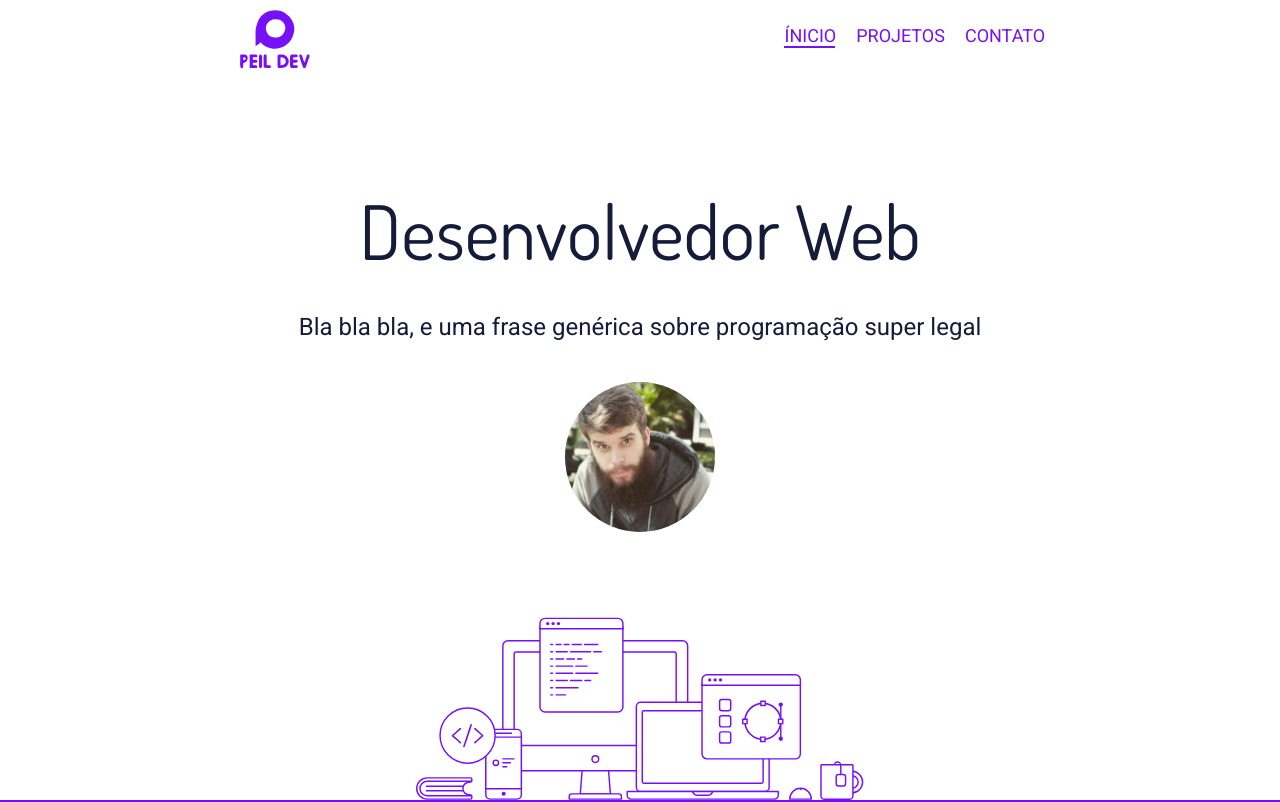
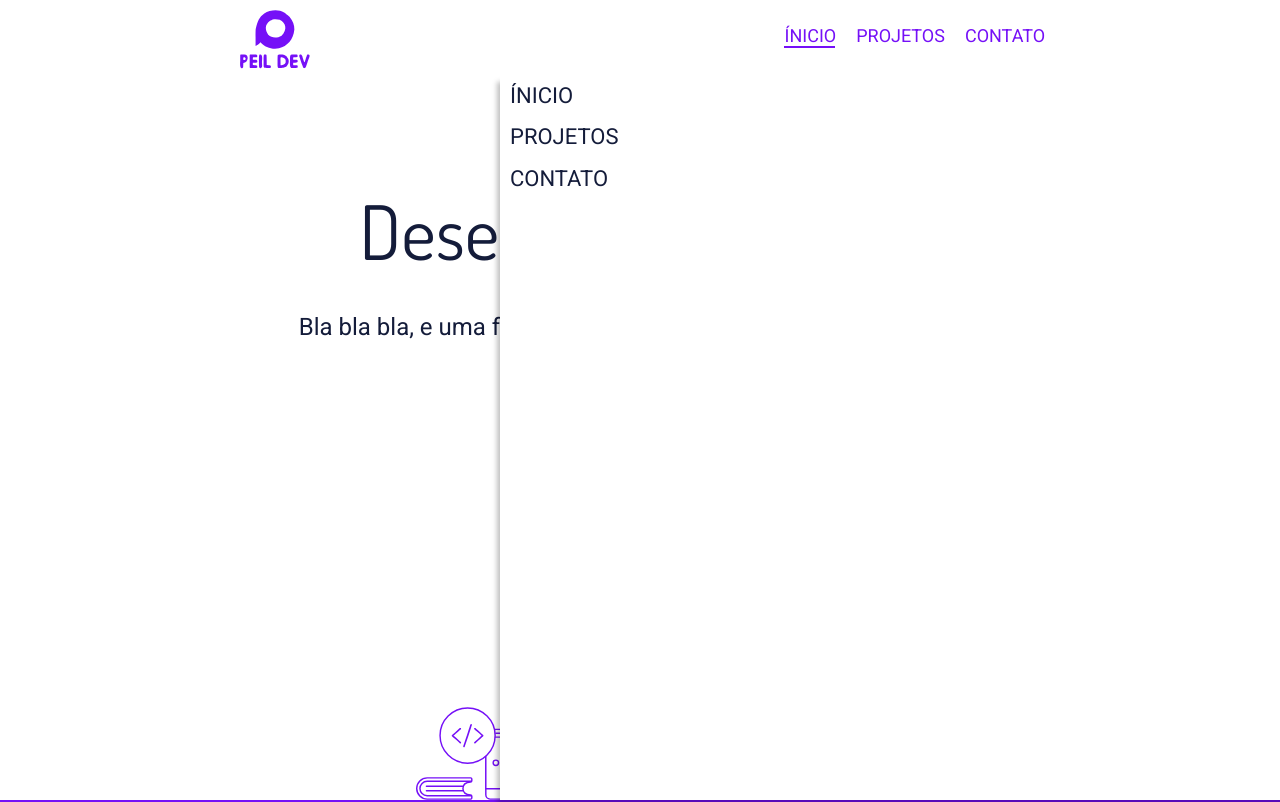
Before and after one commit to lpeil/Peil-Dev, a React (Create React App) app: page / in a window 1280 px wide. Shown: the top 802 px of the page. Built offline with nearby package versions, Linux system fonts and the light colour scheme.

Commit message:
Add Menu Mobile Animation

```diff
--- a/src/components/Navbar/index.js
+++ b/src/components/Navbar/index.js
@@ -1,6 +1,7 @@
 import React from 'react';
 import { NavLink } from 'react-router-dom';
 import styled from 'styled-components';
+import { TimelineLite } from "gsap/all";
 
 import MenuIcon from '../../assets/icons/menu.svg';
 import LogoIcon from '../../assets/logo.svg';
@@ -92,10 +93,38 @@ const MenuMobileIcon = styled.div`
     }
 `
 
+const MenuMobile = styled.div`
+    position: fixed;
+    display: flex;
+    flex-flow: column nowrap;
+    width: 80%;
+    height: calc(100vh - 75px);
+    top: 75px;
+    right: 0;
+    background-color: #fff;
+    box-shadow: -3px 7px 5px 0px rgba(0,0,0,0.25);
+    z-index: 1000;
+`
+
+const MenuMobileLink = styled(NavLink)`
+    margin: 1vh 10px;
+    font-size: 22px;
+    color: #141c3a;
+`
+
 export default class Navbar extends React.Component {
+    constructor(props){
+        super(props);
+
+        this.menu = null;
+
+        this.menuAnimation = new TimelineLite({ paused: true });
+    }
+
     state = {
         backgroundColor: 'transparent',
-        boxShadow: 'none'
+        boxShadow: 'none',
+        open: false
     }
 
     listenScrollEvent = e => {
@@ -110,6 +139,20 @@ export default class Navbar extends React.Component {
 
     componentDidMount() {
         window.addEventListener('scroll', this.listenScrollEvent)
+
+        this.menuAnimation
+            .from(this.menu, 1, { left: 500 }, 0);
+    }
+
+    handlerClick() {
+        if(!this.state.open){
+            this.menuAnimation.play();
+            this.setState({open: true});
+            this.setState({boxShadow: '0px 5px 5px 0px rgba(0,0,0,0.25)'})
+        } else {
+            this.menuAnimation.reverse();
+            this.setState({open: false});
+        }
     }
 
     render() {
@@ -125,8 +168,13 @@ export default class Navbar extends React.Component {
                         <MenuLink to="/projetos" activeClassName="active">PROJETOS</MenuLink>
                         <MenuLink to="/contato" activeClassName="active">CONTATO</MenuLink>
                     </LinksWrapper>
-                    <MenuMobileIcon />
+                    <MenuMobileIcon onClick={() => this.handlerClick()} />
                 </Wrapper>
+                <MenuMobile ref={div => this.menu = div}>
+                    <MenuMobileLink to="/" exact activeClassName="active">ÍNICIO</MenuMobileLink>
+                    <MenuMobileLink to="/projetos" activeClassName="active">PROJETOS</MenuMobileLink>
+                    <MenuMobileLink to="/contato" activeClassName="active">CONTATO</MenuMobileLink>
+                </MenuMobile>
                 <FakeSpace></FakeSpace>
             </>
         )
```
